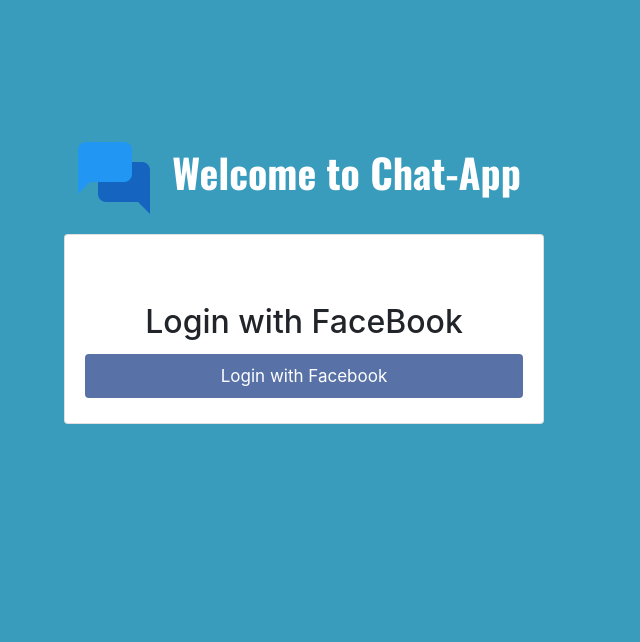
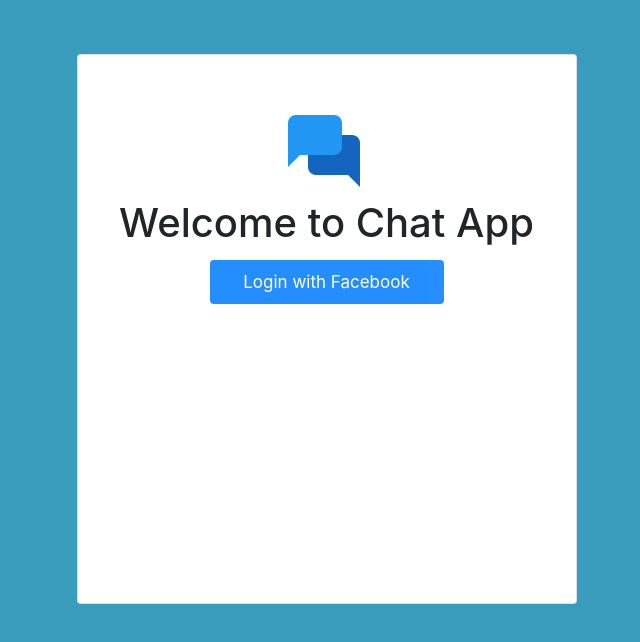
Before and after one commit to NajafRizvi/ChatApp, a plain HTML site: page index.html in a window 1280 px wide. Shown: the whole page, without its empty margins (336-976 px from the left). Drawn offline with nearby package versions, Linux system fonts and the light colour scheme; no server answers.

Commit message:
Login page Setting

```diff
--- a/Css/login.css
+++ b/Css/login.css
@@ -3,11 +3,8 @@
     background-color: #399cbd;
 }
 /* style the container */
-.wrapper {
-  position: relative;
-  border-radius: 5px;
-  background-color: #f2f2f2;
-  padding: 20px 0 30px 0;
+.card{
+  height: 550px;
 }
 
 /* style inputs and link buttons */
--- a/Css/style.css
+++ b/Css/style.css
@@ -3,7 +3,6 @@
 }
 .panel{
     margin-top: 80px;
-    margin-left: 50px;
 }
 .panel .slidedown .glyphicon, .chat .glyphicon
 {
@@ -33,7 +32,7 @@
     font-family: 'Roboto', sans-serif;
 }
 
-/* .btn{
+.btn-send{
     margin-top: 20px;
     height: 50px;
     width: 250px;
@@ -43,18 +42,18 @@
     background-color: lightskyblue;
     color: white;
 }
-.btn:hover{
+.btn-send:hover{
     background-color: #399cbd;
     color: white;
-    transform: translatey(-10px);} */
+    transform: translatey(-10px);}
 .btn{
-    width: 200px;
+    width: 250px;
     height: 50px;
     margin-left: 120px;
-    border-radius: 60px;
     background-color: #399cbd;
-    color: white;
+    color: wheat;
     font-family: 'Lobster', cursive;
     font-family: 'Roboto', sans-serif;
-    border-radius: 100px;
+    border-radius: 60px;
+    border: none;
 }
--- a/index.html
+++ b/index.html
@@ -44,47 +44,35 @@
 </head>
 
 <body>
-  <div class="container-fluid">
-        <div class="row  mx-auto d-flex justify-content-center ">
-         <div class="col-md-10 col-lg-10">
-          <div class="row mx-auto d-flex justify-content-center web-chat">
-            <div class="col-md-6">
-              <h1><span>
-                <img src="images/icons8-chat-96.png" alt="" class="image-fluid">
-              </span>Welcome to Chat-App</h1>
-            </div>
-          </div>
-            <div class="row mx-auto d-flex justify-content-center">
+  <div class="container">
+        <div class="row mx-auto d-flex justify-content-center mt-5 ">
+              <div class="col-md-8 col-lg-8">
+               <div class="row">
+                 <div class="col col-md-9">
+                  <div class="card" style="width:500px;">
+                    <div class="row justify-content-center">
+                      <div class="col-4 col-md-3">
+                        <img src="images/icons8-chat-96.png" alt="" class="image-fluid mt-5">
+                      </div>
 
-              <div class="card" style="width: 30rem;">
-                <div class="card-body">
-                  <h2 class="text-center mt-5">Login with FaceBook</h2>
+                  </div>
+                  <div class="row mx-auto justify-content-center">
+                    <div class="col-11 col-md-12">
+                      <h1 class="text-center">Welcome to Chat App</h1>
+                  </div>
+                </div>
+                <div class="row">
+                  <div class="col-6 col-md-6 mx-auto">
+                    <button class="btn btn-primary" onclick="facebook_login()"> Login with Facebook</button>
+                  </div>
+                </div>
 
+                  </div>
 
-
-                  <a href="#" class="fb btn" onclick="facebook_login()">
-                    <i class="fa fa-facebook fa-fw"></i> Login with Facebook
-                  </a>
-                </div>
-              </div>
-            </div>
-
-
-
-
-
-
-
-            </div>
-
-        </div>
-
-      </div>
+                 </div>
+               </div>
 
     </div>
-         </div>
-        </div>
-  </div>
 
 
 
--- a/js/app.js
+++ b/js/app.js
@@ -1,20 +1,5 @@
 window.onload = function(){
-    ShowMessage()
-    var user = firebase.auth().currentUser;
-    var name, email, photoUrl, uid, emailVerified;
-
-if (user != null) {
-  name = user.displayName;
-  email = user.email;
-  photoUrl = user.photoURL;
-  emailVerified = user.emailVerified;
-  uid = user.uid;  // The user's ID, unique to the Firebase project. Do NOT use
-                   // this value to authenticate with your backend server, if
-                   // you have one. Use User.getToken() instead.
-
-}
-console.log(name)
-
+    ShowMessage();
 
 }
 let message_area = document.getElementById("message_area")
@@ -66,7 +51,7 @@
     var provider = new firebase.auth.FacebookAuthProvider();
     firebase.auth().signInWithPopup(provider).then(()=> {
         // The signed-in user info.
-        window.location.assign("login.html")
+        window.location.assign("chat.html")
       })
       .catch(function(error) {
        console.log(error)
@@ -74,8 +59,7 @@
 }
 logout = ()=>{
     firebase.auth().signOut().then(function() {
-        console.log("successful")
-        window.location.assign("login.html")
+      window.location.assign("index.html")
       }).catch(function(error) {
         console.log(error)
       });
```
